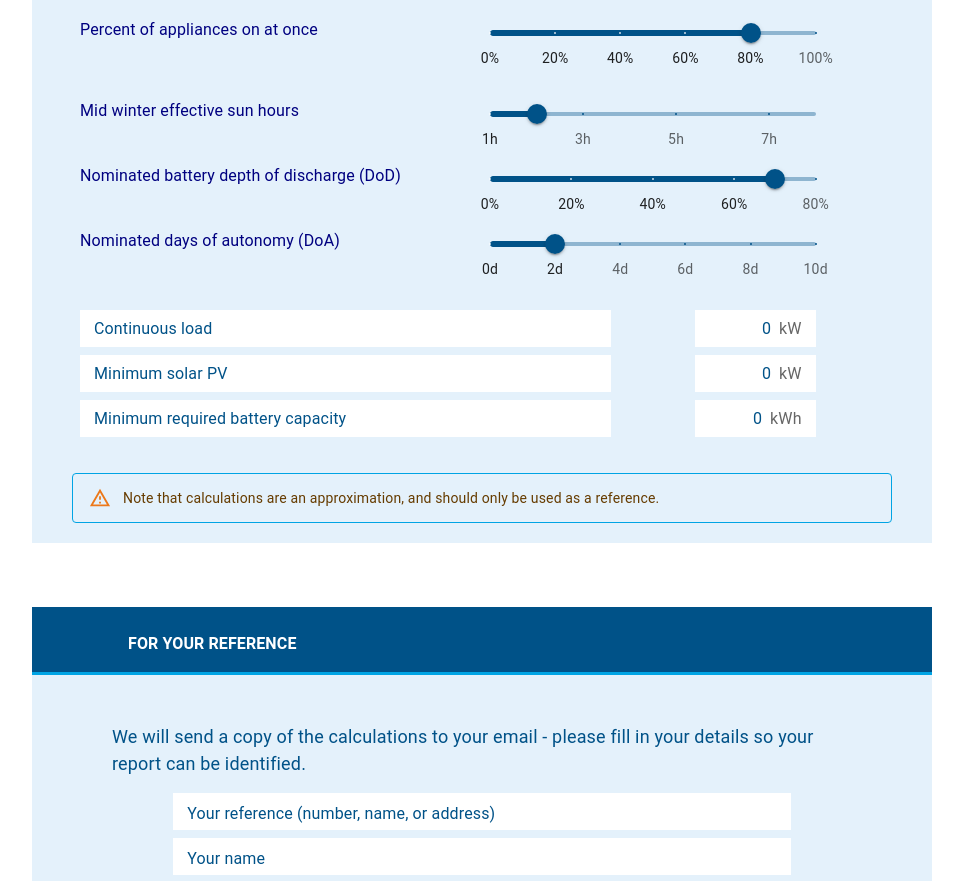
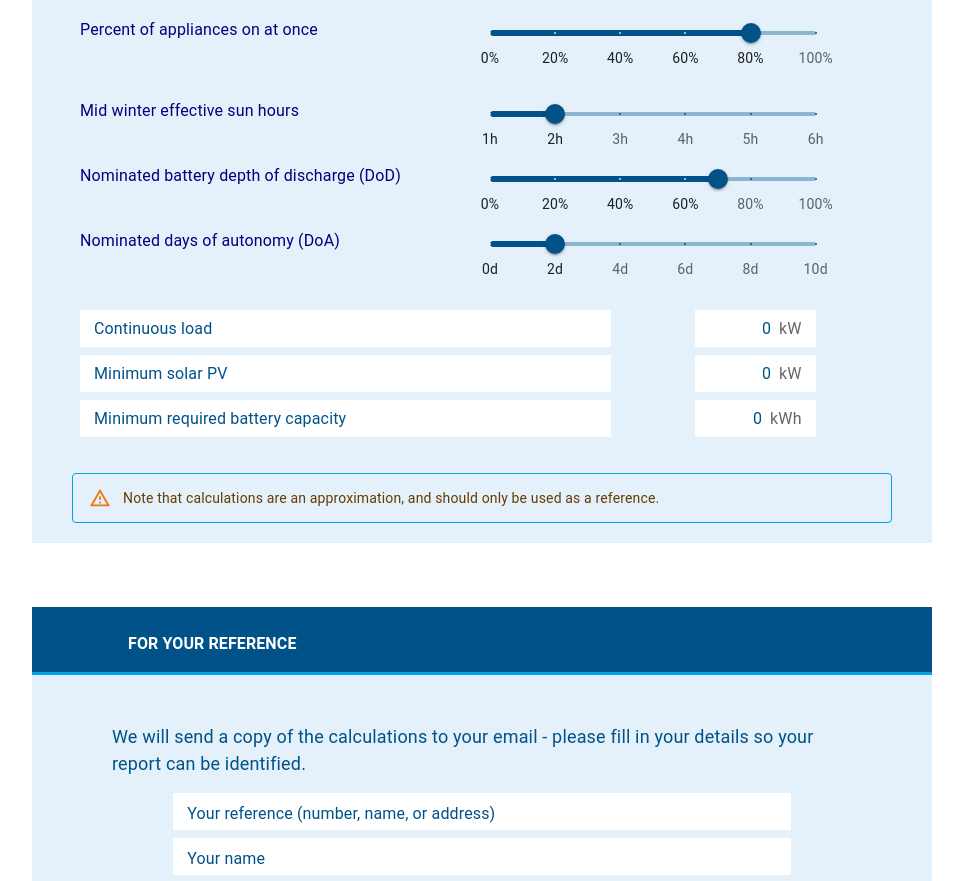
Before and after one commit to Back2Dev/load-calculator, a React (Vite) app: page / in a window 1280 px wide. Shown: the part 2919-3800 px from the top of the page, without its empty margins (158-1121 px from the left). Built offline with nearby package versions, Linux system fonts and the light colour scheme.

Commit message:
slider adjust

```diff
--- a/src/pages/load-calc/components/Summary.jsx
+++ b/src/pages/load-calc/components/Summary.jsx
@@ -73,17 +73,6 @@ const Summary = () => {
           suffix="%"
         />
 
-        {/* {description === 'Percent of appliances on at once' && (
-          <SummaryRow
-            description={<Typography fontWeight="bold">{description}</Typography>}
-            value={percentActive}
-            keyName={'percentActive'}
-            defaultValue={80}
-            editable={true}
-            suffix="%"
-          />
-        )} */}
-
         <RowSpacer />
 
         <SliderRow
@@ -91,8 +80,8 @@ const Summary = () => {
           value={winterSunHours}
           keyName={'winterSunHours'}
           defaultValue={2}
-          range={[1, 8]}
-          step={2}
+          range={[1, 6]}
+          step={1}
           suffix="h"
         />
 
@@ -101,7 +90,7 @@ const Summary = () => {
           value={dod}
           keyName={'dod'}
           defaultValue={70}
-          range={[0, 80]}
+          range={[0, 100]}
           step={20}
           suffix="%"
         />
```
